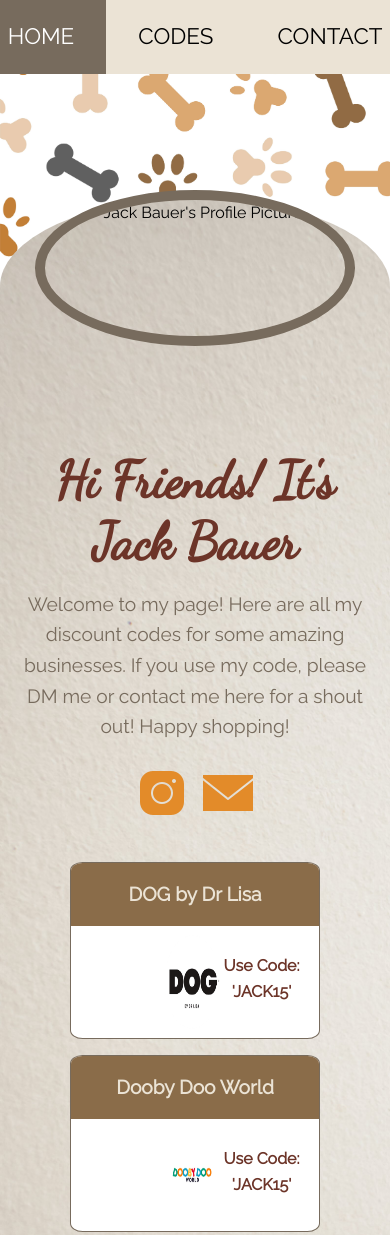
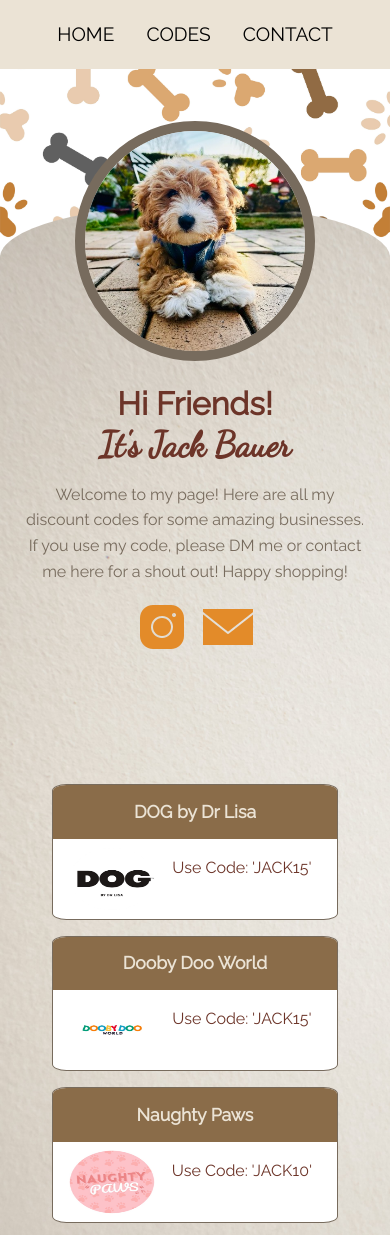
Before and after one commit to MariaMCodes/jackbauer, a plain HTML site: page index.html in a window 390 px wide. Shown: the top 1235 px of the page. Drawn offline with Linux system fonts and the light colour scheme.

Commit message:
updated 320 screen size

```diff
--- a/css/styles.css
+++ b/css/styles.css
@@ -75,13 +75,11 @@ img{
     position: fixed;
     width: 100vw;
     z-index: 99;
-
 }
 
 #navbar ul{
     list-style-type: none;
     display: flex;
-
 }
 
 #navbar ul .nav-link{
@@ -92,7 +90,6 @@ img{
     font-size: 1.4rem;
     font-weight: 500;
     text-transform: uppercase;
-
 }
 
 #navbar ul .nav-link:hover{
@@ -114,9 +111,6 @@ img{
     position: relative;
     z-index:1;
     margin-top: -12rem;
-
-
-
 }
 
 #about-image{
@@ -132,12 +126,9 @@ img{
    height: 20rem;
     width: 20rem;
     object-fit:cover;
-object-position: -100% 70%;
-border: var(--primary-color) 10px solid;
-margin-top: -8rem;
-
-
-
+    object-position: -100% 70%;
+    border: var(--primary-color) 10px solid;
+    margin-top: -8rem;
 }
 
 #about-text{
@@ -145,11 +136,15 @@ margin-top: -8rem;
    margin-top: 2rem;
 }
 
-#title{
+#title1, #title2{
     color: var(--tertiary-color);
     font-size: 3rem;
     font-weight: bolder;
     line-height: 1.2;
+
+}
+
+#title2{
     font-family: 'Dancing Script', cursive;
 }
 
@@ -177,8 +172,6 @@ margin-top: -8rem;
     align-items: center;
     text-align: center;
     padding: 1rem;
-
-
 }
 
 .discount-box {
@@ -190,7 +183,6 @@ margin-top: -8rem;
   width: 25%;
   height: auto;
   overflow: hidden;
-
 }
 
 
@@ -283,8 +275,6 @@ margin-top: -8rem;
     height: 8vh;
     text-align: center;
     position:relative;
-
-
 }
 
 #main-footer p{
@@ -411,78 +401,133 @@ margin-top: -4rem;
 }
 
 
+/* 320px — 480px: Mobile devices */
 @media only screen and (min-width:320px) and (max-width:480px){
+/* HEADER SECTION - DOG BONE BACKGROUND IMAGE */
+    #header-top{
+        height: 30vh;
+     }
 
+/* NAVIGATION BAR */
+     #navbar ul .nav-link{
+         padding: 1.2rem 1rem;
+         font-size: 1.2rem;
+     }
 
+/* BODY SECTION */
+/* ABOUT - PROFILE PIC + INTRO */
 #header-bottom{
-        height: 175vh;
-        margin-top: -14rem;
-        border-top-left-radius: 50% 6%;
-    border-top-right-radius: 50% 6%;
-
+        height: 145vh;
+        margin-top: -3rem;
+        border-top-left-radius: 70% 6%;
+        border-top-right-radius: 70% 6%;
     }
 
 #about-image{
         height:10%;
     }
 
-    .profile-pic{
-        margin-top: -0.5rem;
+.profile-pic{
+height: 15rem;
+width: 15rem;
+margin-top: -3.2rem;
+
+     }
+
+     #about-text{
+        height: 30%;
+       margin-top:3.6rem;
     }
 
-#title{
-    font-size: 3.2rem;
+#title1{
+        font-size: 2rem;
+    }
+
+#title2{
+    font-size: 2.2rem;
 }
 
- #about-text{
-        height: 30%;
-       margin-top: 6.5rem;
-    }
+.subtitle{
+    font-size: 1rem;
+}
 
+#links{
+margin-top: -0.5rem;
+}
 
+/* DISCOUNTS SECTION */
 #discounts {
     height: 60%;
 flex-direction: column;
-margin-top: -6rem;
+margin-top: -2.5rem;
   }
 
   .discount-box {
-  width: 70%;
+  width: 80%;
   height: auto;
   margin: 0.5rem;
   }
 
+  .discount-box h3 {
+    font-size: 1.1rem;
+    padding: 0.8rem;
+  }
+
   .discount-box a {
-    text-decoration: none;
-    font-size: 1rem;
-    color: var(--tertiary-color);
-    font-weight: 700;
-    padding: 0.5rem 1rem;
-    float: right;
-
+    width: 100%;
+    padding: 0.5rem;
+    font-weight: 500;
+    display: flex;
+    flex-direction: row;
   }
 
   .discount-box a p{
-    padding-top: 1.2rem;
+    width: 65%;
+    padding-top: 0.5rem;
   }
 
 
+  .logo{
+    width: 35%;
+    height:4rem;
+    padding-left: 0.5rem;
+}
 
-  .logo{
-    width: 40%;
-    height:6rem;
+/* CONTACT SECTION */
+#contact{
+   height: 150vh;
+}
+
+.contact-form h2{
+    font-size: 1.1rem;
+    padding: 2rem 0.5rem 1rem;
+}
+
+.contact-form p{
+    font-size: 1rem;
+    padding: 0.5rem;
 
 }
 
-#contact{
-   height: 135vh;
-    position: relative;
+#form{
+    max-width: 300px;
+  min-width: 100px;
+}
+
+#message{
+  font-size: 1rem;
 
 }
 
+/* FOOTER */
 #main-footer{
-    position: relative;
-  margin-top: -30rem;
+  height: 12vh;
+ margin-top: -30rem;
+}
+
+#main-footer p{
+    font-size: 1rem;
+    padding-top: 1.2rem;
+}
 
 }
-}
--- a/index.html
+++ b/index.html
@@ -35,10 +35,11 @@
  <!-- ABOUT - PROFILE PIC + INTRO -->
 <section id="header-bottom">
     <div id="about-image">
-        <img class="profile-pic" src="img/jb2.HEIC" alt="Jack Bauer's Profile Picture">
+        <img class="profile-pic" src="img/jb3.jpg" alt="Jack Bauer's Profile Picture">
     </div>
     <div id="about-text" class="container">
-        <h1 id="title">Hi Friends! It's Jack Bauer</h1>
+        <h1 id="title1">Hi Friends!</h1>
+        <h1 id="title2">It's Jack Bauer</h1>
         <p class="subtitle">Welcome to my page! Here are all my discount codes for some amazing businesses. If you use my code, please DM me or contact me here for a shout out! Happy shopping!</p>
             <br>
         <div id="links">
@@ -53,7 +54,7 @@
         <h3>DOG by Dr Lisa</h3>
             <a href="https://dogbydrlisa.com" target="_blank" rel="noopener">
                 <img src="img/dog.jpg" class="logo" alt="DOG by Dr Lisa Logo">
-                <p>Use Code: 'JACK15'</p></a>
+                <p>Use Code: 'JACK15'</p></a></a>
         </div>
 
         <div class="discount-box">
```
Also changed, not shown: img/jb3.jpg (added), 1 other file.
